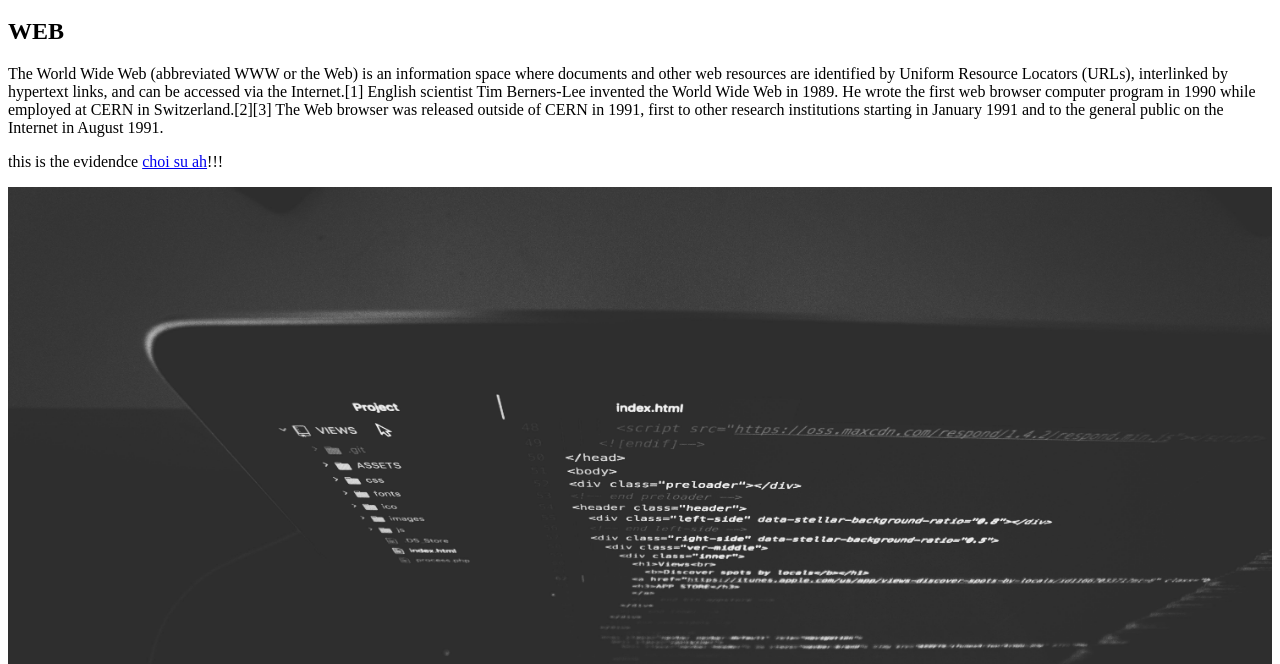
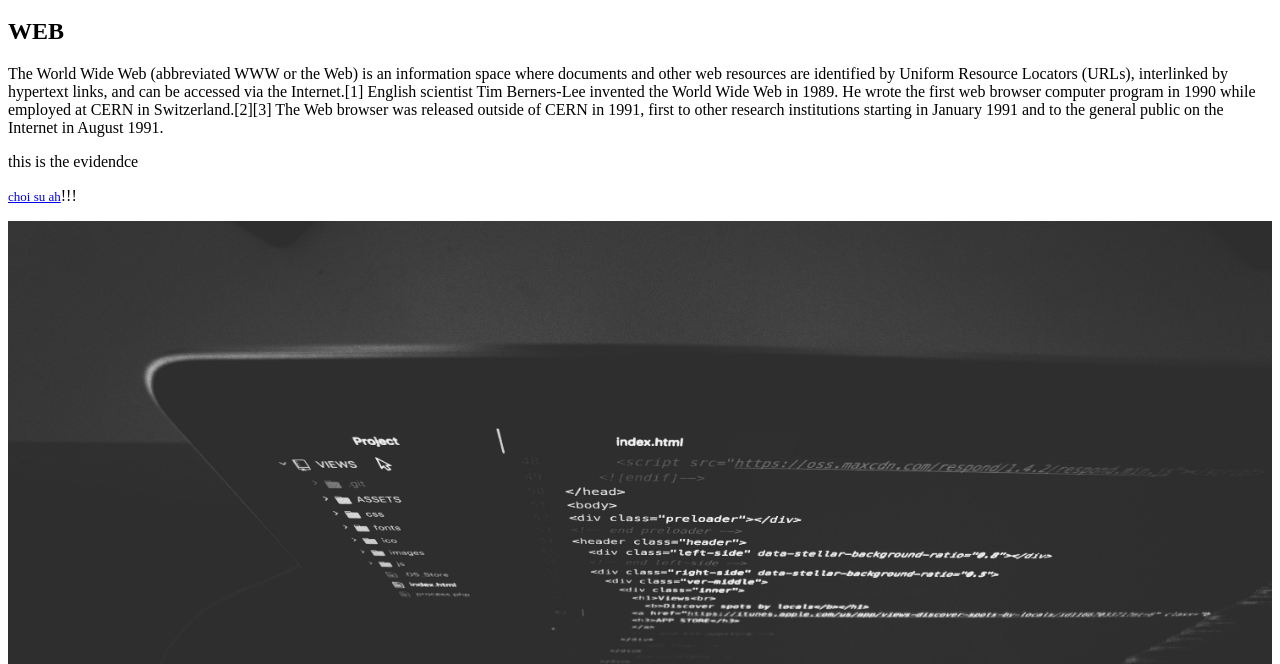
Before and after one commit to loeo/web1, a plain HTML site: page index.html in a window 1280 px wide. Shown: the part 136-800 px from the top of the page. Drawn offline with Linux system fonts and the light colour scheme.

Commit message:
Update index.html

```diff
--- a/index.html
+++ b/index.html
@@ -13,6 +13,6 @@
   </ol>
   <h2>WEB</h2>
   <p>The World Wide Web (abbreviated WWW or the Web) is an information space where documents and other web resources are identified by Uniform Resource Locators (URLs), interlinked by hypertext links, and can be accessed via the Internet.[1] English scientist Tim Berners-Lee invented the World Wide Web in 1989. He wrote the first web browser computer program in 1990 while employed at CERN in Switzerland.[2][3] The Web browser was released outside of CERN in 1991, first to other research institutions starting in January 1991 and to the general public on the Internet in August 1991.
-  </p><p>this is the evidendce <a href="hidden.html">choi su ah</a>!!!</p><img src="coding.jpg" width="100%">
+  </p><p>this is the evidendce <p><a href="http://" class="tooltext1" title="관리자인증하세요." onclick="window.open('password.html','pass','toolbar=no,location=no,directories=no,status=no,menubar=no,scrollbars=no,resizable=no,copyhistory=no,width=300,height=175');return false;"><font size="2">choi su ah</font></a>!!!</p><img src="coding.jpg" width="100%">
 </body>
 </html>
```
